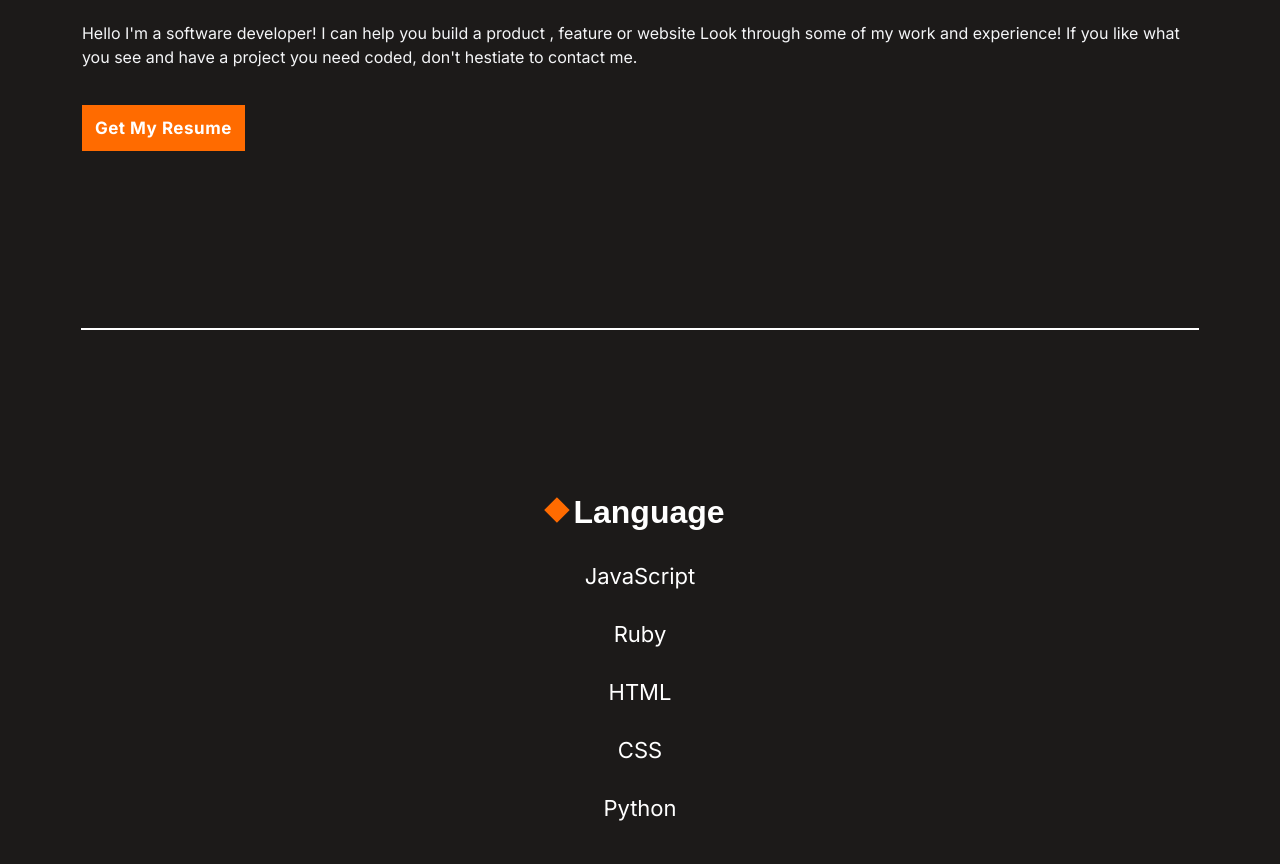
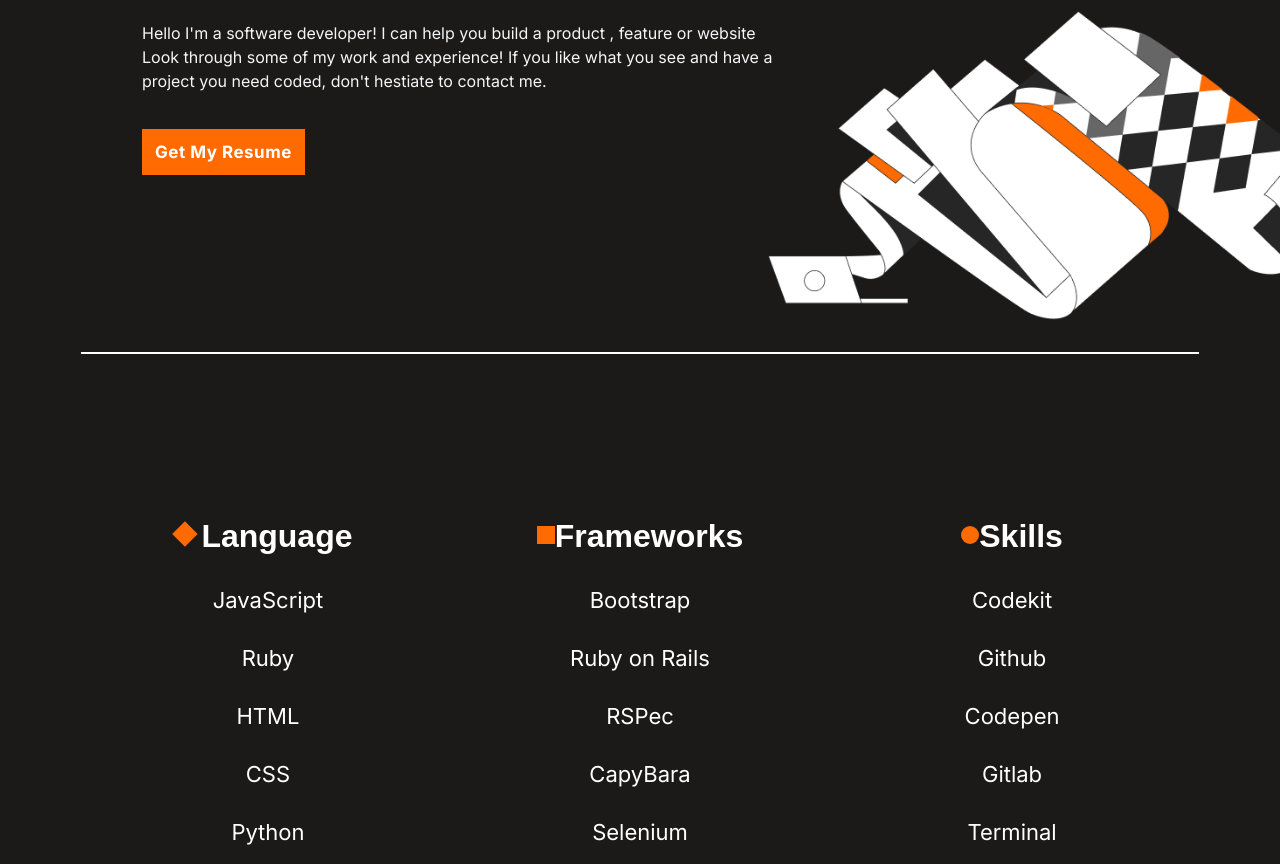
Before and after one commit to Danie12345/portfolio-mobile, a website: page index.html in a window 1280 px wide. Shown: the part 3313-4177 px from the top of the page. Drawn offline with Linux system fonts and the light colour scheme.

Commit message:
About me section responsive on pc, fixed bugs
About me section added responsiveness.

Fixed incomplete bug fix from last commit regarding the "get my resume" button.

```diff
--- a/index.css
+++ b/index.css
@@ -1101,6 +1101,35 @@ div.form-child {
     display: block;
     width: 100%;
   }
+
+  /* About Me */
+  .about-me {
+    animation-duration: 1.7s;
+    animation-fill-mode: forwards;
+    animation-direction: alternate;
+    animation-name: about-me-background;
+  }
+
+  @keyframes about-me-background {
+    to {
+      background-image: url("Icons/background-shapes2-full.png");
+      background-size: 40%;
+      background-position-y: calc(380px - calc(160vw / 13));
+    }
+  }
+
+  .about-me > *:nth-child(-n+3) {
+    max-width: 50%;
+    position: relative;
+    align-self: flex-start;
+    padding-left: 142px;
+  }
+
+  div.knowledge {
+    width: calc(80.2777% / 3);
+    flex-direction: row;
+    flex: 1;
+  }
 }
 
 @media screen and (min-width: 768px) and (max-width: 1024px) {
```
Also changed, not shown: Icons/background-shapes2-full.png (added).
